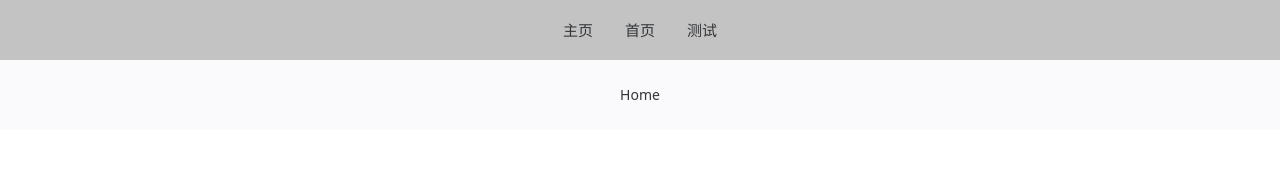
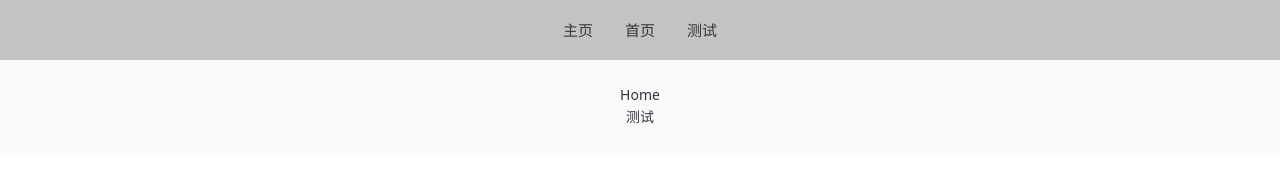
Before and after one commit to YeezyG/github_pages, a Vue app: page /github_pages/home in a window 1280 px wide. Shown: the top 196 px of the page. Built offline with nearby package versions, Linux system fonts and the light colour scheme.

Commit message:
Update home.vue

```diff
--- a/src/components/content/Home/home.vue
+++ b/src/components/content/Home/home.vue
@@ -11,6 +11,7 @@ function inital() {
 <template>
     <div v-if="readyRender" class="home">
         <div>Home</div>
+        <div>测试</div>
     </div>
 </template>
 
```
